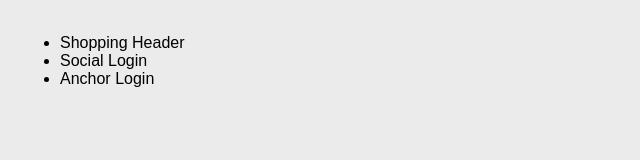
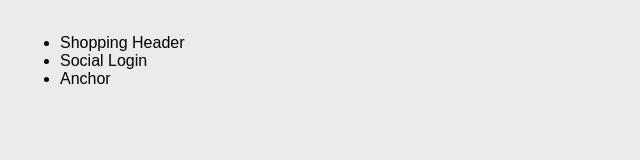
Before and after one commit to yohuman/lollipop, a Next.js app: page / in a window 1280 px wide. Shown: the part 142-302 px from the top of the page, without its empty margins (0-640 px from the left). Built offline with nearby package versions, Linux system fonts and the light colour scheme.

Commit message:
just anchor

```diff
--- a/pages/index.tsx
+++ b/pages/index.tsx
@@ -16,7 +16,7 @@ export default function index() {
           <li className="link">Social Login </li>
         </Link>
         <Link href="/anchorLogin">
-          <li className="link">Anchor Login </li>
+          <li className="link">Anchor</li>
         </Link>
       </ul>
 
```
